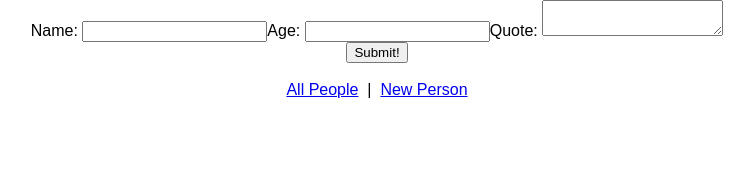
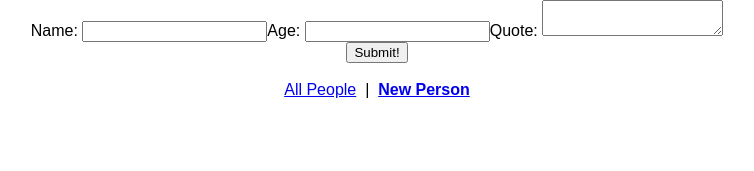
Before and after one commit to lroyce42/LECTURE_U03_D06_Fullstack_React, a React (Create React App) app in the folder client/: page /people/new in a window 1280 px wide. Shown: the top 171 px of the page, without its empty margins (263-1017 px from the left). Built offline with nearby package versions, Linux system fonts and the light colour scheme.

Commit message:
style with NavLink

```diff
--- a/client/src/App.css
+++ b/client/src/App.css
@@ -22,6 +22,10 @@
   font-size: large;
 }
 
+.App a.active {
+  font-weight: bold;
+}
+
 @keyframes App-logo-spin {
   from { transform: rotate(0deg); }
   to { transform: rotate(360deg); }
--- a/client/src/App.js
+++ b/client/src/App.js
@@ -4,7 +4,7 @@ import PeopleIndex from './PeopleIndex';
 import PeopleShow from './PeopleShow';
 import PeopleEdit from './PeopleEdit';
 import PeopleNew from './PeopleNew';
-import { BrowserRouter as Router, Route, Link, Switch } from 'react-router-dom';
+import { BrowserRouter as Router, Route, NavLink, Switch } from 'react-router-dom';
 
 class App extends Component {
   render() {
@@ -19,9 +19,9 @@ class App extends Component {
           </Switch>
 
           <br/>
-          <Link to="/people">All People</Link>
+          <NavLink exact to="/people">All People</NavLink>
           &nbsp; | &nbsp;
-          <Link to="/people/new">New Person</Link>
+          <NavLink exact to="/people/new">New Person</NavLink>
         </div>
       </Router>
     );
```
